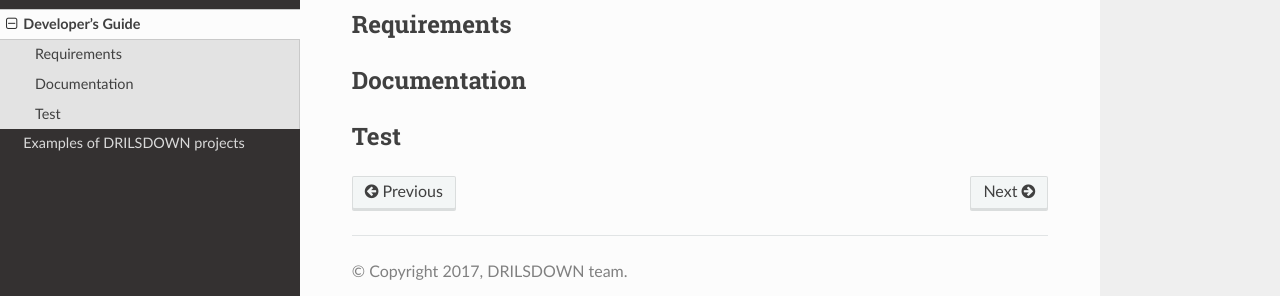
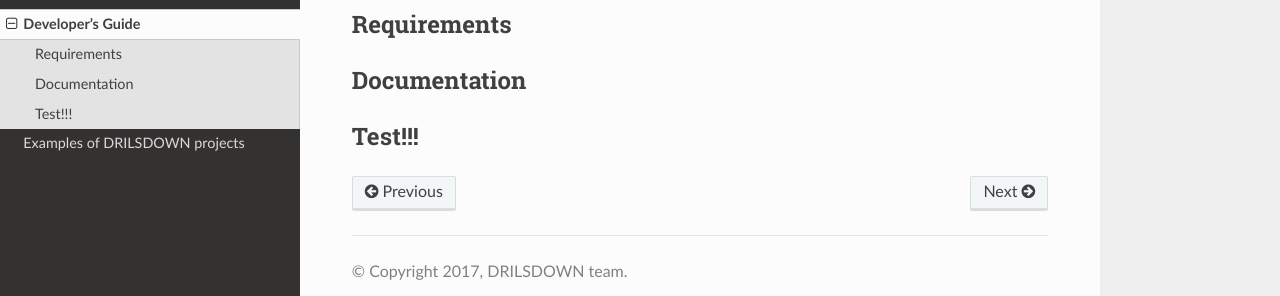
Before and after one commit to Unidata/drilsdown, a Sphinx documentation site: the page built from docs/devguide.rst, in a window 1280 px wide. Shown: the part 152-448 px from the top of the page. Built offline with Sphinx 7.4.7 and the Read the Docs theme 2.0.0, drawn with Linux system fonts in a browser that asks for light colours.

```diff
--- a/docs/devguide.rst
+++ b/docs/devguide.rst
@@ -11,5 +11,5 @@ Documentation
 -------------
 
 --------
-Test
+Test!!!
 --------
```
Also changed, not shown: .travis.yml.
